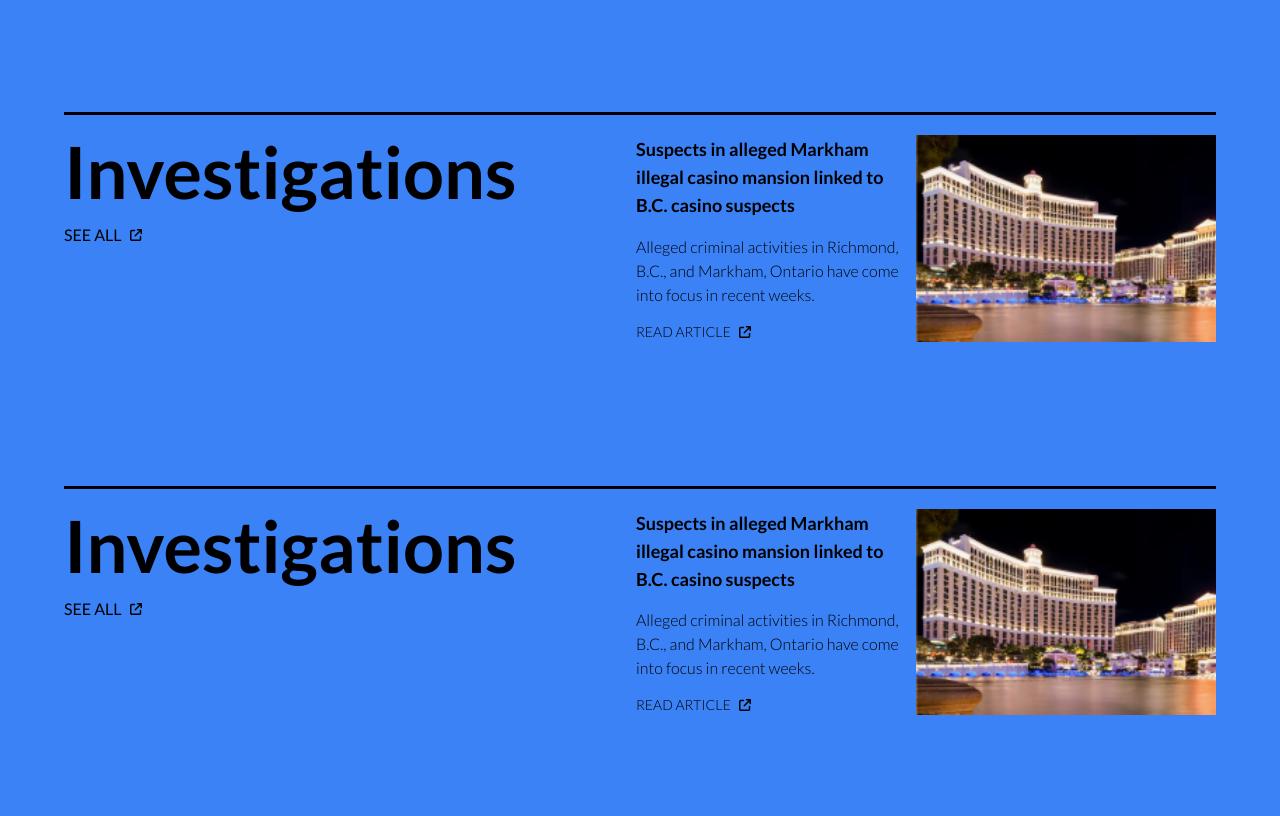
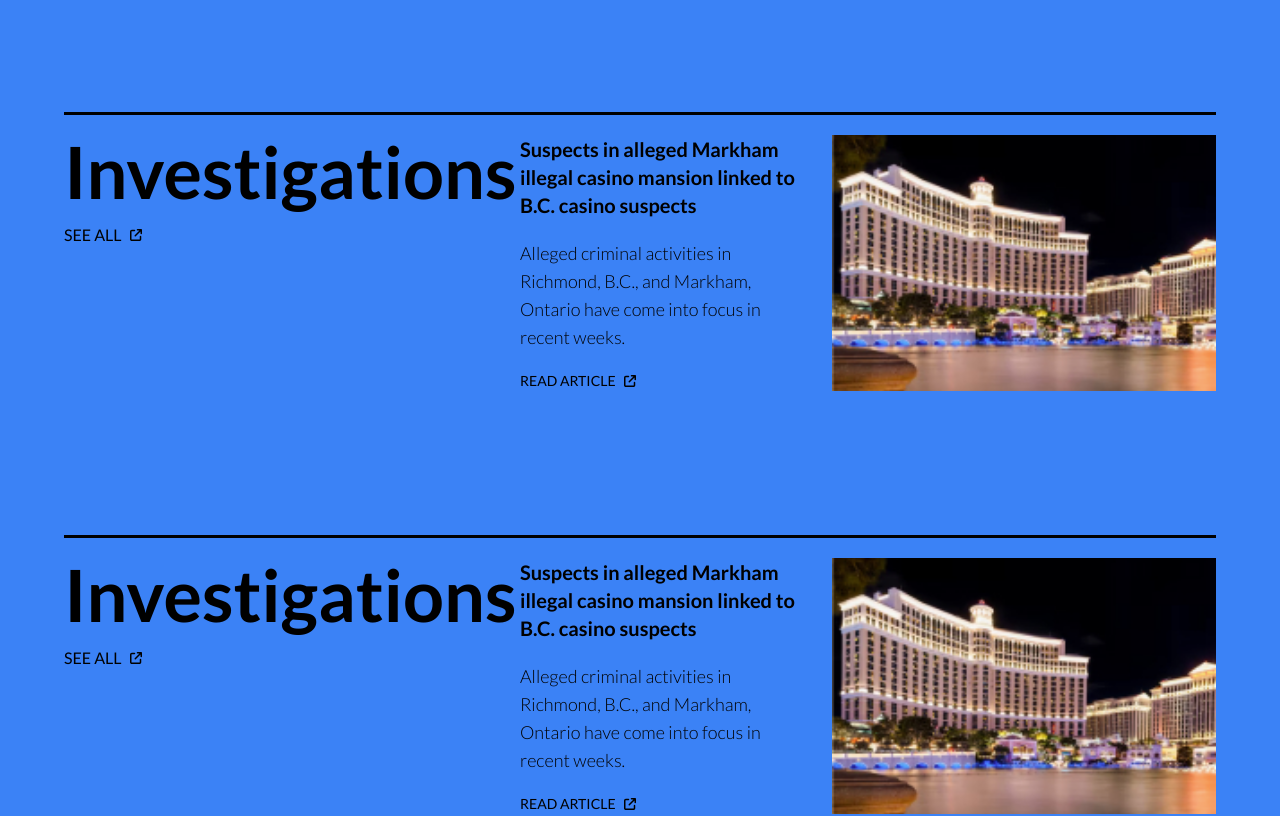
Before and after one commit to RubenF01/News-Site, a Next.js app: page / in a window 1280 px wide. Shown: the part 1140-1956 px from the top of the page. Built offline with nearby package versions, Linux system fonts and the light colour scheme; no server answers.

Commit message:
added react query

```diff
--- /dev/null
+++ b/api/index.tsx
@@ -0,0 +1,8 @@
+import axios from "axios";
+
+export const getTopArticles = async () => {
+  const { data } = await axios.get(
+    `https://newsdata.io/api/1/news?apikey=${process.env.NEXT_PUBLIC_API_KEY}&category=world&country=do`
+  );
+  return data;
+};
--- a/components/CategorySection.tsx
+++ b/components/CategorySection.tsx
@@ -7,7 +7,7 @@ const CategorySection = () => {
   return (
     <>
       <div className="flex justify-between pt-5 mb-36">
-        <div className="flex flex-col gap-y-4">
+        <div className="flex flex-col max-w-sm gap-y-4">
           <h1 className="font-bold cursor-default text-7xl">Investigations</h1>
           <Link
             href="/"
@@ -16,30 +16,31 @@ const CategorySection = () => {
             see all <LinkIcon className="w-3" />
           </Link>
         </div>
-        <div className="flex">
+        <div className="flex gap-x-8">
           <div className="max-w-[280px] flex flex-col justify-between">
-            <h1 className="text-lg font-bold">
+            <h1 className="text-xl font-bold">
               Suspects in alleged Markham illegal casino mansion linked to B.C.
               casino suspects
             </h1>
-            <p className="font-light">
+            <p className="text-lg font-light">
               Alleged criminal activities in Richmond, B.C., and Markham,
               Ontario have come into focus in recent weeks.
             </p>
             <Link
               href="/"
-              className="flex text-sm font-light uppercase w-min gap-x-2 whitespace-nowrap"
+              className="flex text-sm font-medium uppercase w-min gap-x-2 whitespace-nowrap"
             >
               read article <LinkIcon className="w-3" />
             </Link>
           </div>
-          <Image
-            src="/test-image.png"
-            alt="image"
-            width={300}
-            height={5}
-            style={{ objectFit: "cover" }}
-          />
+          <div className="relative h-64 w-96">
+            <Image
+              src="/test-image.png"
+              alt="image"
+              fill
+              style={{ objectFit: "cover" }}
+            />
+          </div>
         </div>
       </div>
       <Separator />
--- a/components/NavBar.tsx
+++ b/components/NavBar.tsx
@@ -13,7 +13,9 @@ const NavBar = () => {
           <Link href="/">entertainment</Link>
           <Link href="/">politics</Link>
         </nav>
-        <Image src={TransparentLogo} alt="logo" className="w-44" />
+        <Link href="/">
+          <Image src={TransparentLogo} alt="logo" className="w-44" />
+        </Link>
         <nav className="flex uppercase gap-x-5">
           <Link href="/">science</Link>
           <Link href="/">technology</Link>
--- a/package.json
+++ b/package.json
@@ -13,11 +13,13 @@
     "@types/node": "18.11.18",
     "@types/react": "18.0.27",
     "@types/react-dom": "18.0.10",
+    "axios": "^1.2.3",
     "eslint": "8.32.0",
     "eslint-config-next": "13.1.4",
     "next": "13.1.4",
     "react": "18.2.0",
     "react-dom": "18.2.0",
+    "react-query": "^3.39.2",
     "typescript": "4.9.4"
   },
   "devDependencies": {
--- a/pages/_app.tsx
+++ b/pages/_app.tsx
@@ -2,15 +2,20 @@ import "@/styles/globals.css";
 import type { AppProps } from "next/app";
 import Layout from "@/components/Layout";
 import { Lato } from "@next/font/google";
+import { QueryClient, QueryClientProvider } from "react-query";
 
 const lato = Lato({ subsets: ["latin"], weight: ["700", "400", "300", "100"] });
 
+const queryClient = new QueryClient();
+
 export default function App({ Component, pageProps }: AppProps) {
   return (
-    <main className={lato.className}>
-      <Layout>
-        <Component {...pageProps} />
-      </Layout>
-    </main>
+    <QueryClientProvider client={queryClient}>
+      <main className={lato.className}>
+        <Layout>
+          <Component {...pageProps} />
+        </Layout>
+      </main>
+    </QueryClientProvider>
   );
 }
--- a/pages/index.tsx
+++ b/pages/index.tsx
@@ -2,8 +2,14 @@ import Headline from "@/components/Headline";
 import TopArticle from "@/components/TopArticle";
 import Separator from "@/components/Separator";
 import CategorySection from "@/components/CategorySection";
+import { useQuery } from "react-query";
+import { getTopArticles } from "@/api";
 
 export default function Home() {
+  const { data, status } = useQuery("topArticles", getTopArticles);
+
+  console.log(data);
+
   return (
     <>
       <main className="relative h-[192vh]">
```
Also changed, not shown: 2 other files (tests, documents, lock files or other folders).
